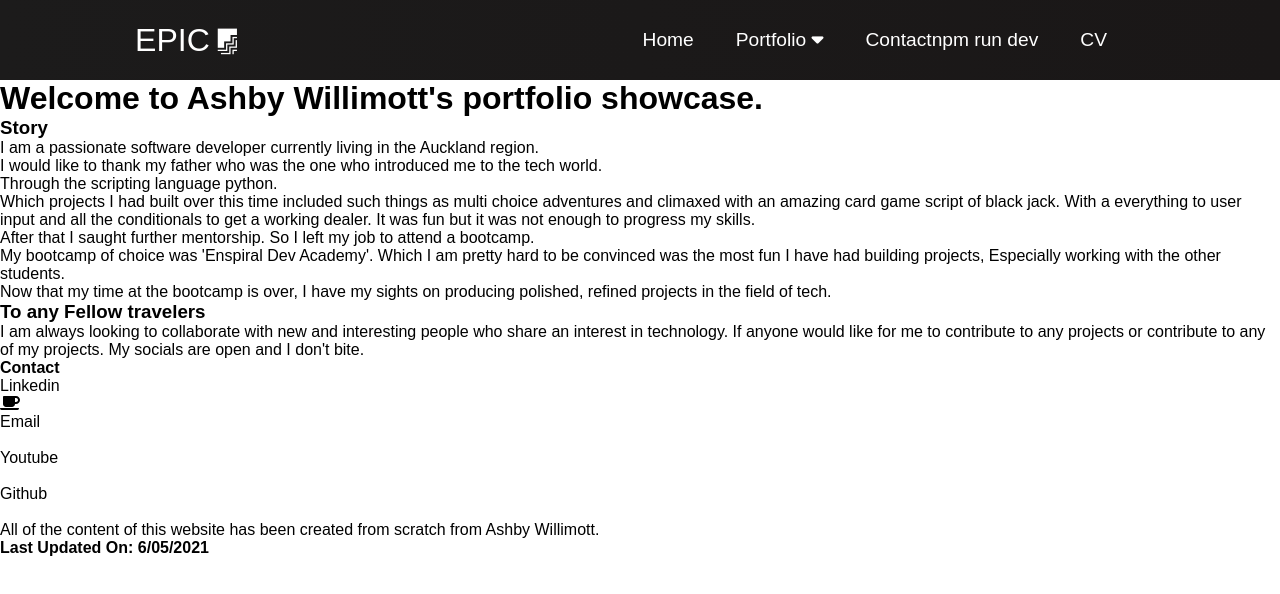
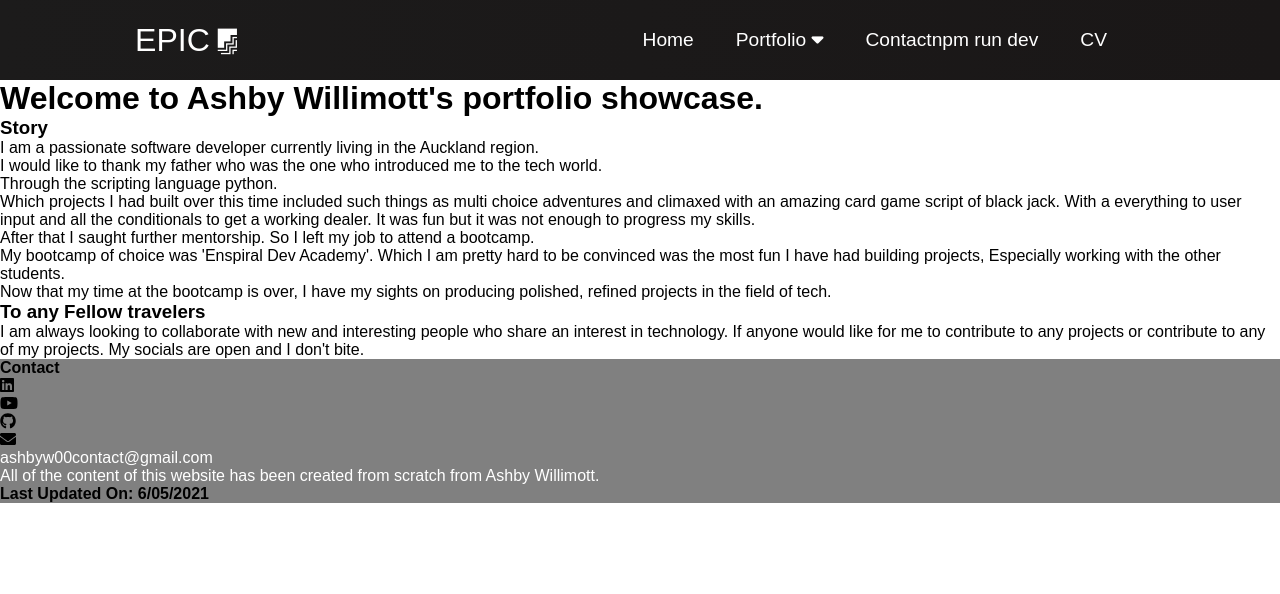
Before and after one commit to wallace222/react-portfolio, a React (Create React App) app: page / in a window 1280 px wide. Shown: the top 594 px of the page. Built offline with nearby package versions, Linux system fonts and the light colour scheme.

Commit message:
footer update

```diff
--- a/src/App.js
+++ b/src/App.js
@@ -4,6 +4,9 @@ import {
   Switch,
   Route
 } from "react-router-dom"
+
+import { library } from '@fortawesome/fontawesome-svg-core'
+import { fab } from '@fortawesome/free-brands-svg-icons'
 
 import './style/App.css';
 
@@ -15,6 +18,8 @@ import Form from './components/pages/Form.js'
 import PortfolioIndex from './components/pages/PortfolioIndex.js'
 import PortfolioProject from './components/pages/PortfolioProject.js'
 import Resume from './components/pages/Resume.js';
+
+library.add(fab)
 
 function App() {
 
--- a/src/components/Footer.js
+++ b/src/components/Footer.js
@@ -1,24 +1,36 @@
+import '../style/Footer.css'
+
 import React from 'react'
 import ReactDom from 'react-dom'
 
 import { FontAwesomeIcon } from '@fortawesome/react-fontawesome'
-import { faCoffee } from '@fortawesome/free-solid-svg-icons'
+import { fab } from '@fortawesome/free-brands-svg-icons'
+import { faEnvelope } from '@fortawesome/free-solid-svg-icons'
 
 function Footer(props) {
     return (
         <>
+        {/* I need to change the icon colors. so that they */}
+            <div className="Footer">
                 <div className="row">
                     <div className="column">
                         <h4>Contact</h4>
-                    <p>Linkedin</p>
-                    {/* use FontAwesomeIcon to add all your socials */}
-                        <FontAwesomeIcon icon={faCoffee} />
-                    <p>Email</p>
-                    <img/>
-                    <p>Youtube</p>
-                    <img/>
-                    <p>Github</p>
-                    <img/>
+                        <div className="icon-container">
+                            <FontAwesomeIcon icon={['fab', 'linkedin']}/>
+                            {/* redirects to my linkedin */}
+                        </div>
+                        <div className="icon-container">
+                            <FontAwesomeIcon icon={['fab', 'youtube']}/>
+                            {/* redirects to my youtube */}
+                        </div>
+                        <div className="icon-container">
+                            <FontAwesomeIcon icon={['fab', 'github']}/>
+                            {/* redirects to my github */}
+                        </div>
+                        <div className="icon-container">
+                            <FontAwesomeIcon icon={faEnvelope}/>
+                            <p>ashbyw00contact@gmail.com</p>
+                        </div>
                     </div>
                     <div className="column">
                         <p> All of the content of this website has been created from scratch from Ashby Willimott. </p>
@@ -27,6 +39,7 @@ function Footer(props) {
                         <h4>Last Updated On: 6/05/2021</h4>
                     </div>
                 </div>
+            </div>
         </>
         )
 }
--- /dev/null
+++ b/src/style/Footer.css
@@ -0,0 +1,7 @@
+.row {
+    background-color: grey;
+}
+
+.row p {
+    color: white;
+}
--- a/src/style/Sidebar.css
+++ /dev/null
@@ -1,5 +0,0 @@
-.left-sidebar {
-    size: 50px;
-    height: 100%;
-    width: 200px;
-}
```
Lines whose indentation alone changed are shown as unchanged.
